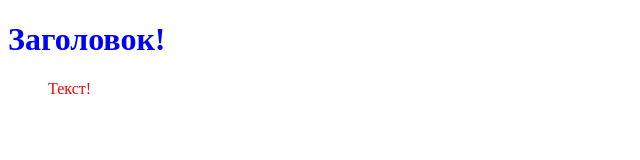
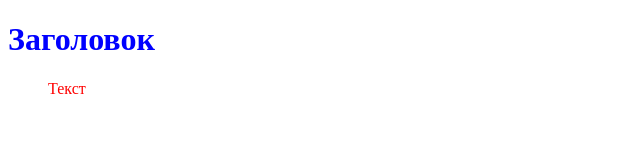
Before and after one commit to AnatoliyOsipov/rsschool-cv, a plain HTML site: page index.html in a window 1280 px wide. Shown: the full height of the page, 0-640 px from the left. Drawn offline with Linux system fonts and the light colour scheme.

Commit message:
Update index.html

```diff
--- a/index.html
+++ b/index.html
@@ -6,7 +6,7 @@
     <link rel="stylesheet" href="style.css">
   </head>
   <body>
-    <h1>Заголовок!</h1>
-    <p>Текст!</p>
+    <h1>Заголовок</h1>
+    <p>Текст</p>
   </body>
 </html>
```
